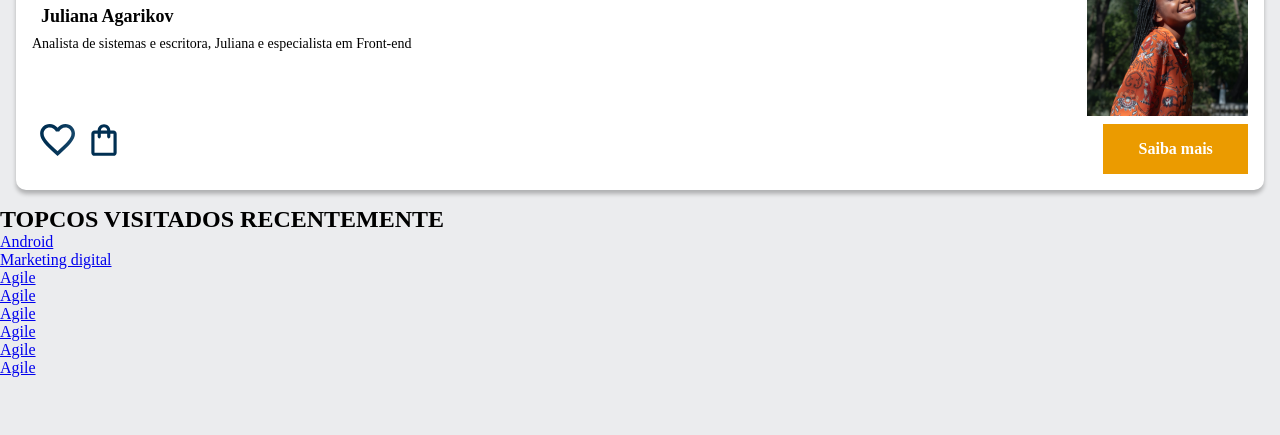
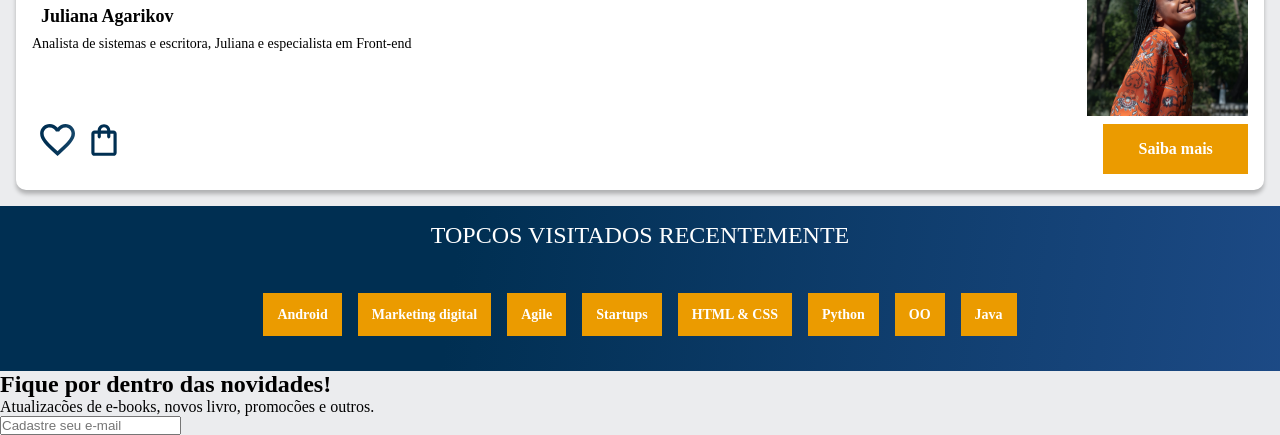
Before and after one commit to 4rthurmoura/Alura-book, a plain HTML site: page index.html in a window 1280 px wide. Shown: the part 1320-1755 px from the top of the page. Before the commit the page ends 1697 px from the top, so only its background shows below. Drawn offline with nearby package versions, Linux system fonts and the light colour scheme.

Commit message:
Add files via upload

```diff
--- a/index.html
+++ b/index.html
@@ -133,31 +133,40 @@
     </section>
 
     <section class="topicos">
-        <h2 class="topico__titulos">TOPCOS VISITADOS RECENTEMENTE</h2>
-        <ul class="topicos__lita">
+        <h2 class="topicos__titulo">TOPCOS VISITADOS RECENTEMENTE</h2>
+        <ul class="topicos__lista">
             <li class="topicos__item"><a href="#" class="topicos__link">Android</a></li>
             <li class="topicos__item">
-                <a href="#" class="topicos">Marketing digital</a>
+                <a href="#" class="topicos__link">Marketing digital</a>
             </li>
             <li class="topicos__item"><a href="#" class="topicos__link">Agile</a>
             </li>
             </li>
-            <li class="topicos__item"><a href="#" class="topicos__link">Agile</a>
+            <li class="topicos__item"><a href="#" class="topicos__link">Startups</a>
             </li>
             </li>
-            <li class="topicos__item"><a href="#" class="topicos__link">Agile</a>
+            <li class="topicos__item"><a href="#" class="topicos__link">HTML & CSS</a>
             </li>
             </li>
-            <li class="topicos__item"><a href="#" class="topicos__link">Agile</a>
+            <li class="topicos__item"><a href="#" class="topicos__link">Python</a>
             </li>
             </li>
-            <li class="topicos__item"><a href="#" class="topicos__link">Agile</a>
+            <li class="topicos__item"><a href="#" class="topicos__link">OO</a>
             </li>
             </li>
-            <li class="topicos__item"><a href="#" class="topicos__link">Agile</a>
+            <li class="topicos__item"><a href="#" class="topicos__link">Java</a>
             </li>
 
+
         </ul>
+    </section class="contato">
+    <h2 class="contato__titulo">Fique por dentro das novidades!</h2>
+    <p class="contato__texto">
+        Atualizacões de e-books, novos livro, promocões e outros.
+    </p>
+    <input type="email" placeholder="Cadastre seu e-mail" class="contato__email">
+    <section>
+
     </section>
 
 
--- a/style.css
+++ b/style.css
@@ -2,6 +2,7 @@
 @import url(style/header.css);
 @import url(style/banner.css);
 @import url(style/carrossel.css);
+@import url(style/topicos.css);
 :root{
     --cor-de-fundo: #ebecee;
     --branco: #ffffff;
--- a/style/topicos.css
+++ b/style/topicos.css
@@ -0,0 +1,27 @@
+.topicos{
+    background: var(--azul-degrade);
+    text-align: center;
+    padding: 1em 0;
+}
+.topicos__titulo{
+    color: var(--branco);
+    font-weight: 300;
+    margin-bottom: 1em;
+}
+.topicos__lista{
+    display: flex;
+    flex-wrap: wrap;
+    justify-content: center;
+}
+.topicos__item{
+    margin: 2em 0.5em;
+    list-style-type: none;
+}
+.topicos__link{
+    color: var(--branco);
+    padding: 1em;
+    background-color: var(--laranja);
+    text-decoration: none;
+    font-size: 14px;
+    font-weight: 700;
+}
```
Also changed, not shown: style/contatos.css (added).
